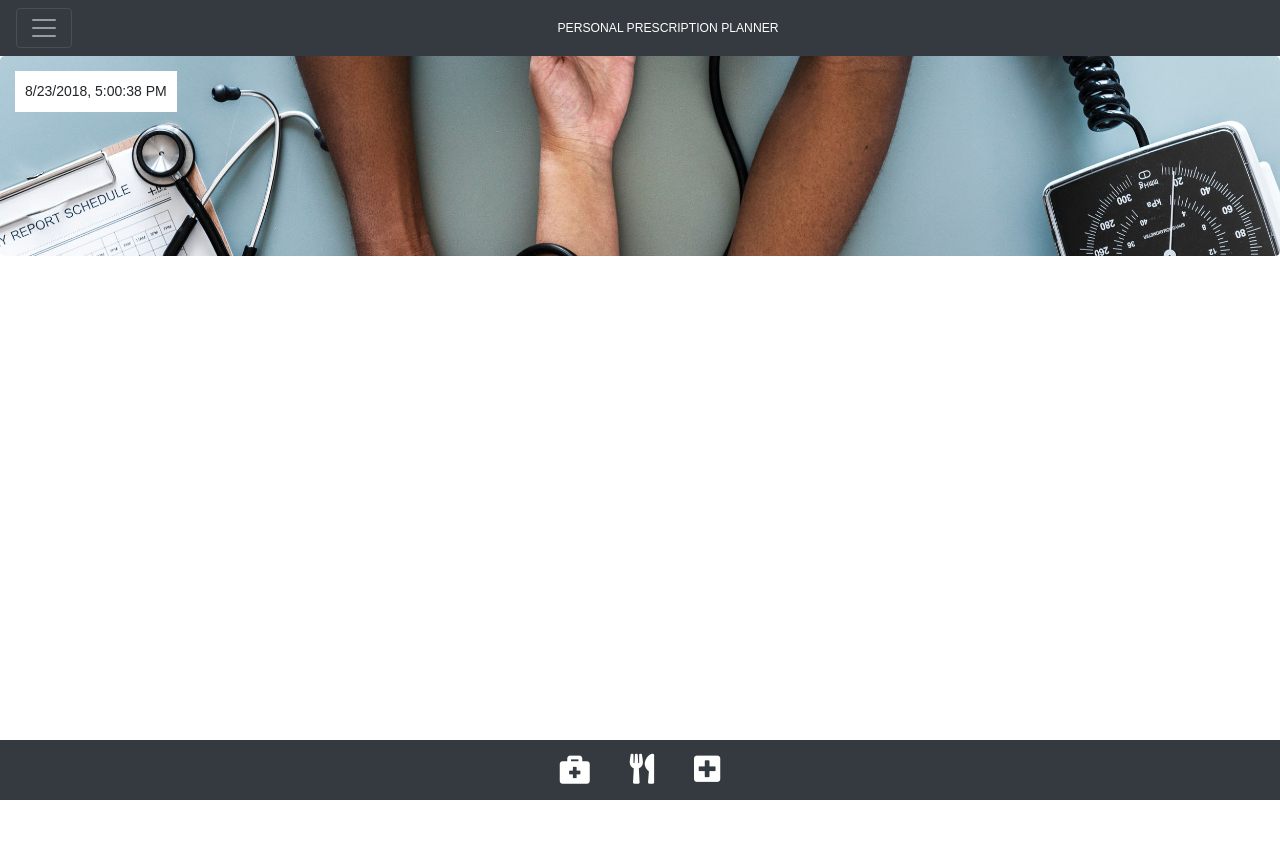
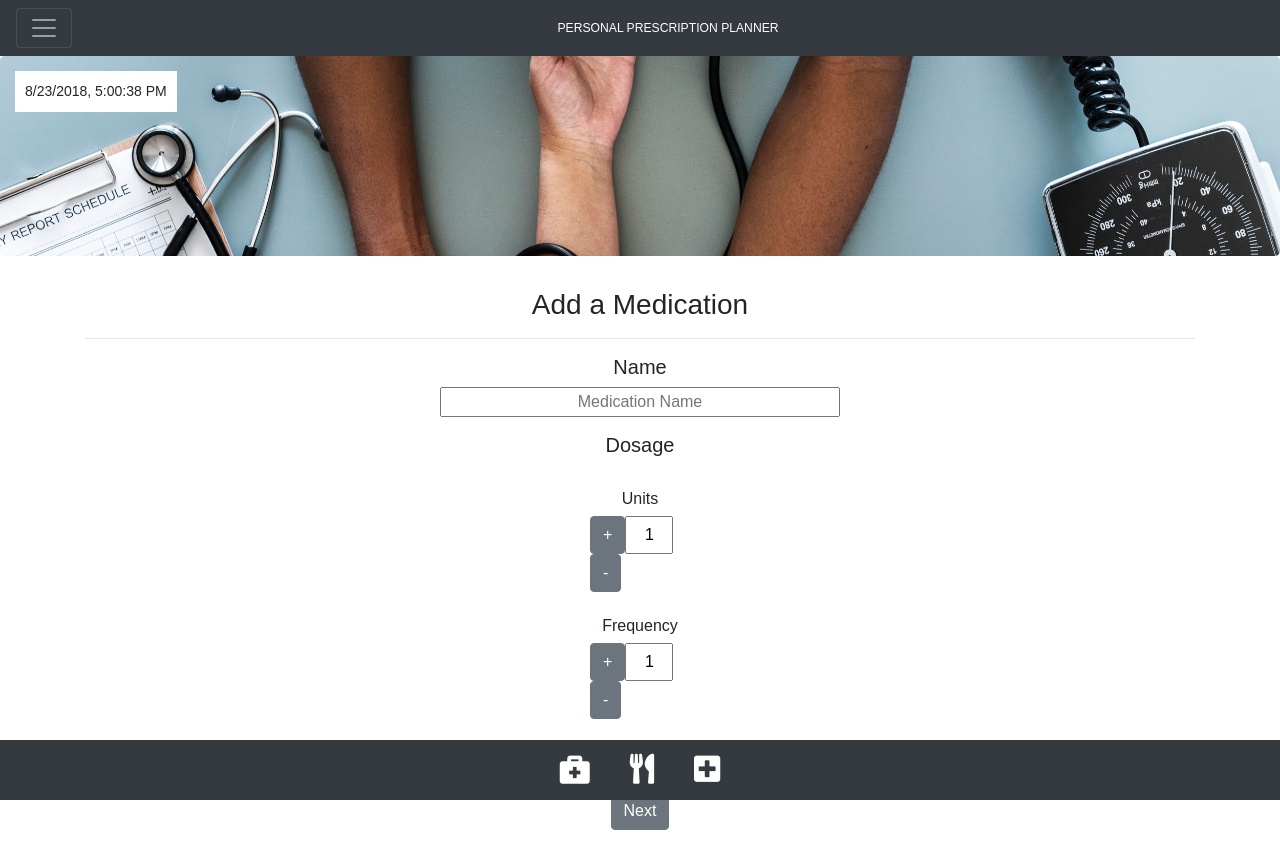
Before and after one commit to dhrandy/team-merge-p3, a React (Create React App) app in the folder client/: page /add in a window 1280 px wide. Shown: the top 868 px of the page. Before the commit the page ends 800 px from the top, so only its background shows below. Built offline with nearby package versions, Linux system fonts and the light colour scheme.

Commit message:
added prescription page

```diff
--- a/client/src/App.js
+++ b/client/src/App.js
@@ -6,6 +6,7 @@ import Register from "./components/Register/Register"
 import Header from "./components/Header/Header"
 import BottomNavbar from "./components/Navbar/Bottom/BottomNavbar"
 import TopNavbar from "./components/Navbar/Top/TopNavbar"
+import Prescription from './components/Prescription/Prescription';
 
 const App = () => (
   <Router>
@@ -17,6 +18,7 @@ const App = () => (
         <Route exact path="/login" component={Login} />
         <Route exact path="/register" component={Register} />
         {/* <Route exact path="/search" component={Search} /> */}
+      <Route exact path="/add" component={Prescription} />
       </Wrapper>
       <BottomNavbar />
     </div>
--- /dev/null
+++ b/client/src/components/Counter/Counter.js
@@ -0,0 +1,36 @@
+import React, { Component } from 'react'
+import './counter.css'
+
+
+class Counter extends Component {
+  state= {count:0}
+
+  increment = e => this.setState ({
+    count: this.state.count +1
+  })
+
+  decrement = e =>
+  this.setState({ count: this.state.count -1})
+
+
+  render = () =>
+  <div>
+    <div class="input-group">
+      <span class="input-group-btn">
+        <button onClick={this.increment} type="button" class="btn btn-secondary btn-number" data-type="minus" data-field="">
+        +
+        </button>
+      </span>
+
+      <input type="text" id="quantity" name="quantity" size="2" value="1" min="1" max="100" />
+
+      <span class="input-group-btn">
+        <button onClick={this.decrement} type="button" class="quantity-right-plus btn btn-secondary btn-number" data-type="plus" data-field="">
+        -
+        </button>
+      </span>
+    </div>
+  </div>
+}
+
+export default Counter
--- /dev/null
+++ b/client/src/components/Counter/counter.css
@@ -0,0 +1,6 @@
+
+.input-group {
+  text-align: center;
+  width: 100px;
+  margin: auto;
+}
--- a/client/src/components/Navbar/Top/TopNavbar.js
+++ b/client/src/components/Navbar/Top/TopNavbar.js
@@ -26,6 +26,11 @@ export default class TopNavbar extends Component {
             <li className="nav-item">
               <a className="nav-link" href="#">Health</a>
             </li>
+            {/* Karina's  */}
+            <li className="nav-item">
+              <a className="nav-link" href="/add">Add a Medication</a>
+            </li>
+            {/* Karina's */}
           </ul>
         </div>
       </nav>
--- /dev/null
+++ b/client/src/components/Prescription/Prescription.js
@@ -0,0 +1,54 @@
+import React, {Component} from 'react';
+import { Link } from "react-router-dom";
+import './prescription.css'
+import Counter from '../Counter/Counter'
+
+class Prescription extends Component {
+
+state = {
+  name: "",
+  dosageStrength: "",
+  dUnits: "",
+  frequency: "",
+  fUnits: ""
+};
+
+  render () {
+    return (
+      <div className="container" id="medication-page">
+        <h3> Add a Medication </h3>
+          <hr />
+        <form>
+          <div className="form-group">
+            <h5> Name </h5>
+            <input type="name" id="name" aria-describedby="" placeholder="Medication Name" name="name" size="40" value={this.state.name} />
+          </div>
+          <div>
+            <h5> Dosage </h5>
+              <br/>
+            <h6> Units </h6>
+            <Counter />
+              <br/>
+            <h6>Frequency </h6>
+            <Counter />
+              <br/>
+            <div class="form-check form-check-inline">
+              <input class="form-check-input" type="checkbox" id="hours" value="option1" />
+              <label class="form-check-label" for="checkbox1">Hours </label>
+            </div>
+            <div class="form-check form-check-inline">
+              <input class="form-check-input" type="checkbox" id="days" value="option2" />
+              <label class="form-check-label" for="checkbox2">Per day </label>
+            </div>
+              <br/>
+              <br/>
+            <button type="submit" class="btn btn-secondary">Next</button>
+          </div>
+
+        </form>
+      </div>
+    )
+  }
+}
+
+export default Prescription
--- /dev/null
+++ b/client/src/components/Prescription/prescription.css
@@ -0,0 +1,10 @@
+
+body {
+  text-align: center;
+  /* min-height: 100%;
+  padding-bottom: 100px; */
+}
+
+input{
+  text-align:center;
+}
```
Also changed, not shown: 2 other files (tests, documents, lock files or other folders).
